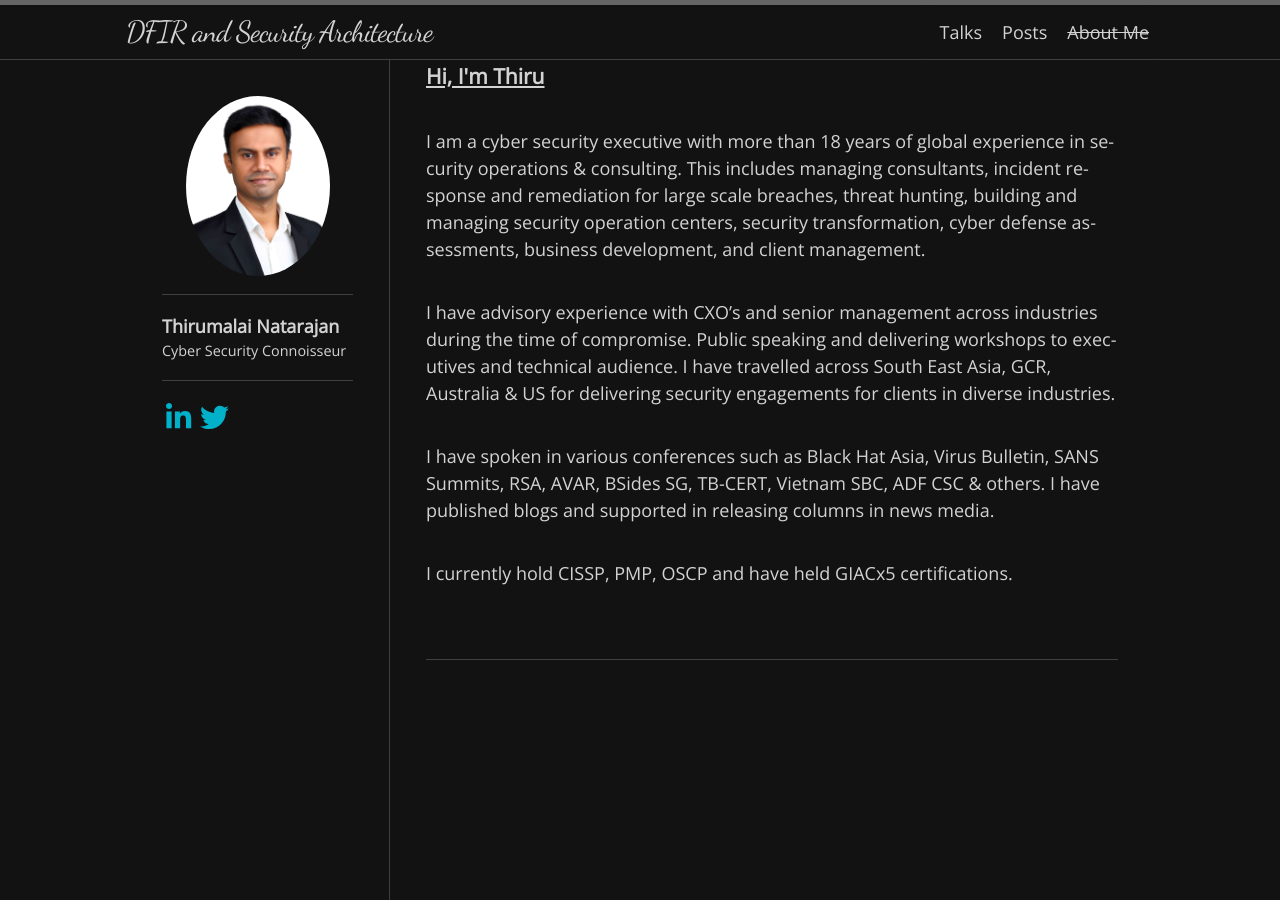
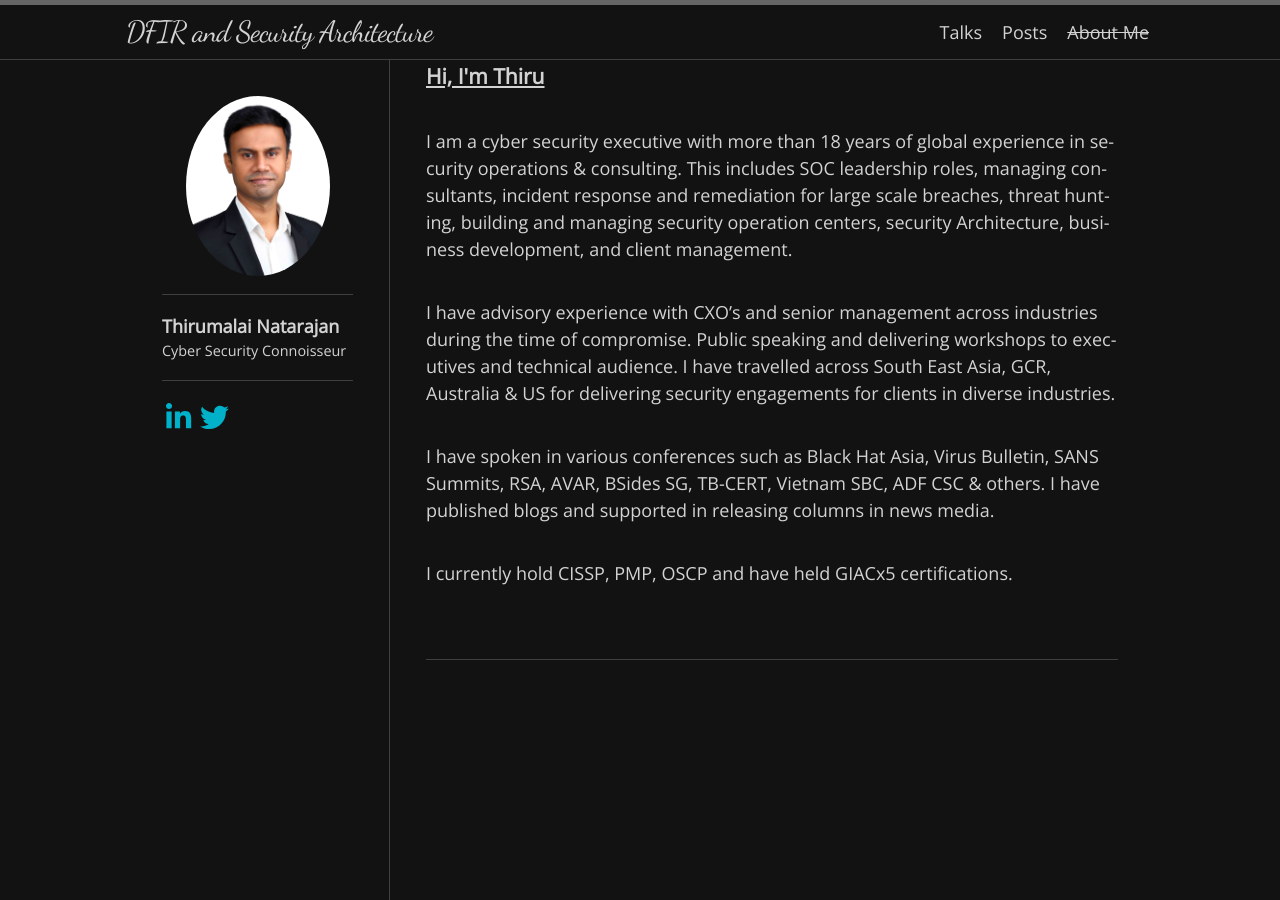
Before and after one commit to Th1ru-M/th1ru-m.github.io, a Jekyll site: the page built from AboutMe.md, in a window 1280 px wide. Built offline with Jekyll 4.4.1, drawn with Linux system fonts in a browser that asks for light colours; nearby versions of some CDN libraries; some web fonts are replaced.

Commit message:
Update AboutMe.md

```diff
--- a/AboutMe.md
+++ b/AboutMe.md
@@ -5,7 +5,7 @@ permalink: /AboutMe/
 ---
 ### **<u>Hi, I'm Thiru</u>**
 
-I am a cyber security executive with more than 18 years of global experience in security operations & consulting. This includes managing consultants, incident response and remediation for large scale breaches, threat hunting, building and managing security operation centers, security transformation, cyber defense assessments, business development, and client management.
+I am a cyber security executive with more than 18 years of global experience in security operations & consulting. This includes SOC leadership roles, managing consultants, incident response and remediation for large scale breaches, threat hunting, building and managing security operation centers, security Architecture, business development, and client management.
 
 I have advisory experience with CXO's and senior management across industries during the time of compromise. Public speaking and delivering workshops to executives and technical audience. I have travelled across South East Asia, GCR, Australia & US for delivering security engagements for clients in diverse industries.
 
```
